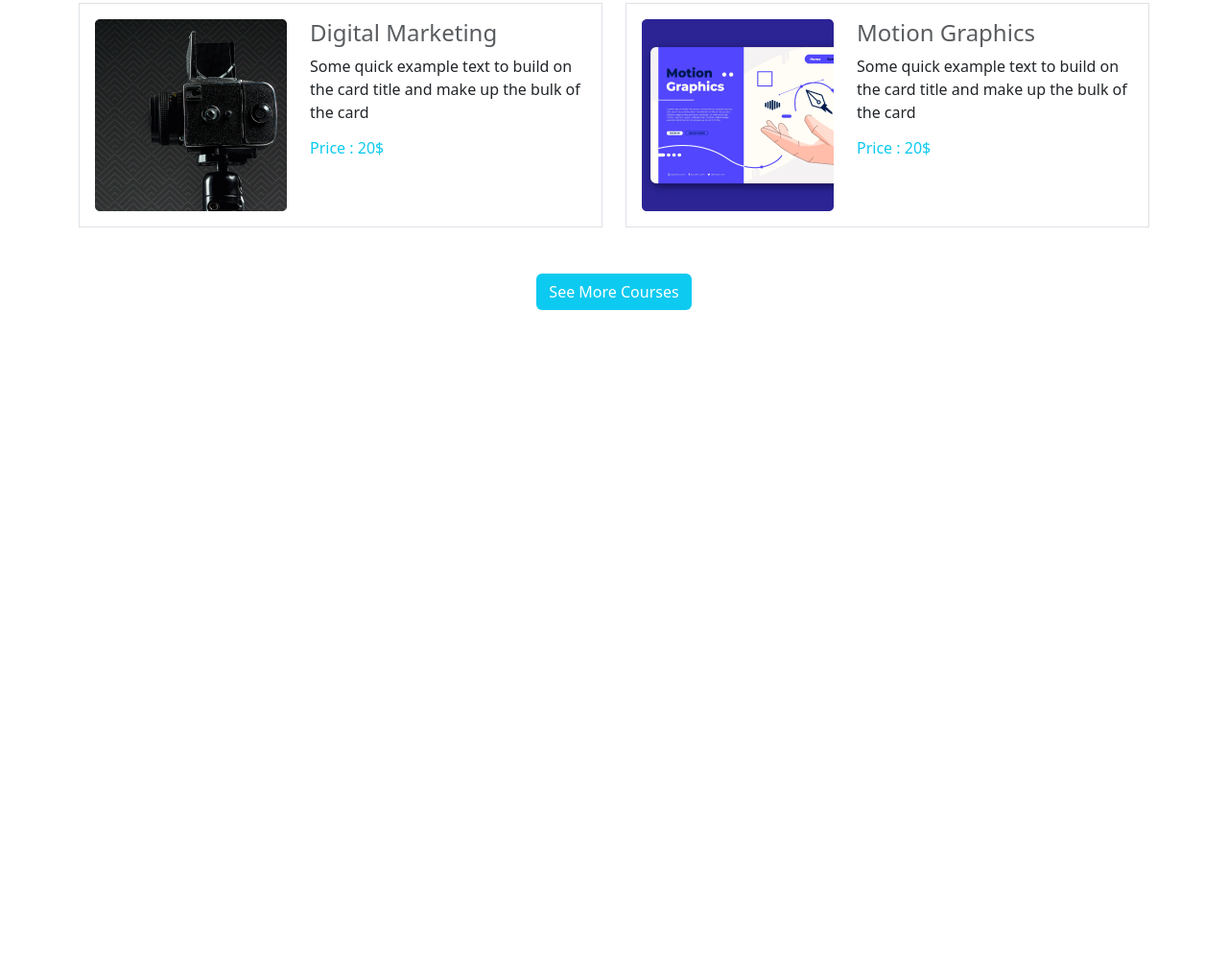
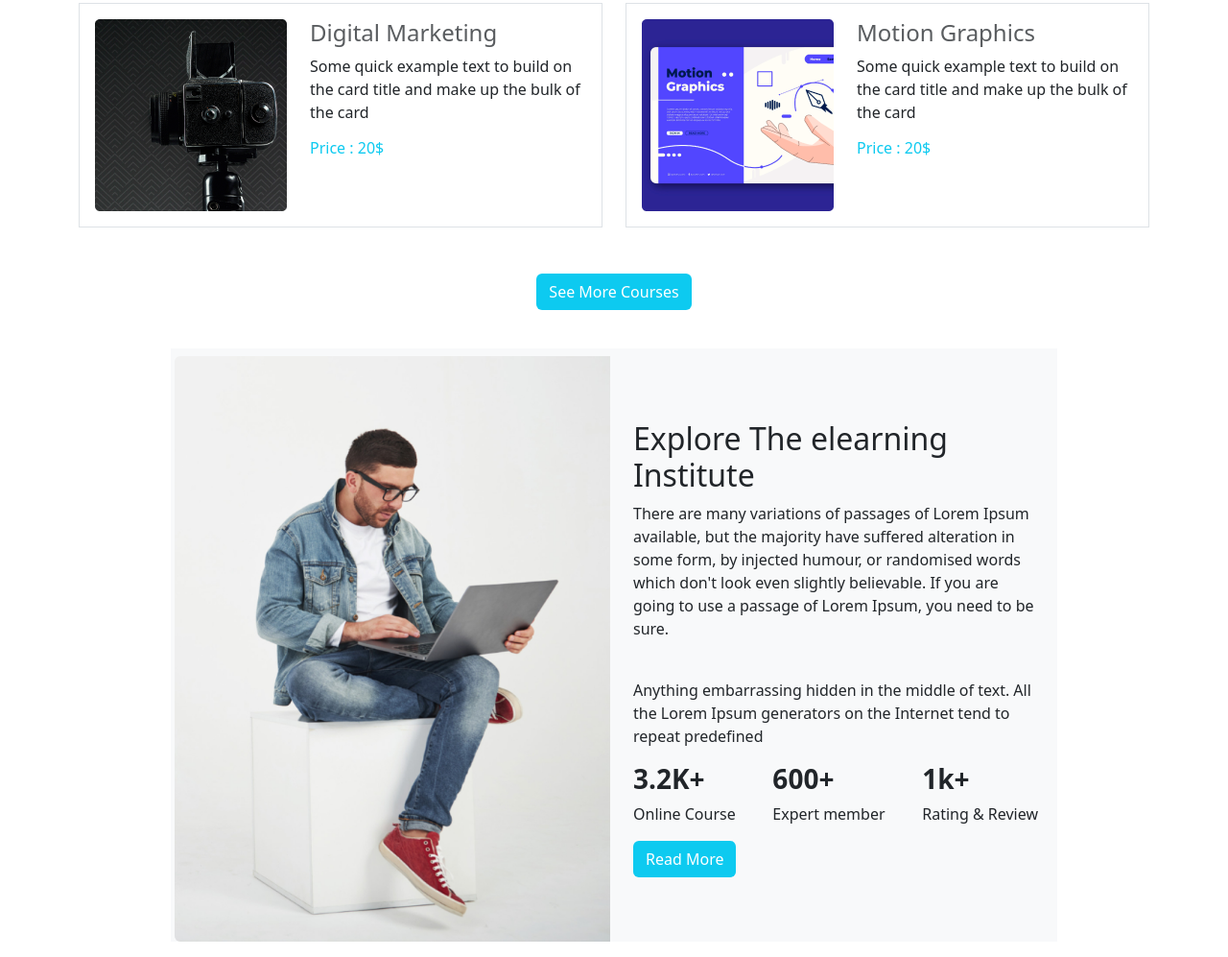
Before and after one commit to nahidchy/EdTech, a plain HTML site: page index.html in a window 1280 px wide. Shown: the part 1377-2374 px from the top of the page at 96% size. Before the commit the page ends 1700 px from the top, so only its background shows below. Drawn offline with nearby package versions, Linux system fonts and the light colour scheme.

Commit message:
explore learning added

```diff
--- a/index.html
+++ b/index.html
@@ -121,7 +121,7 @@
     </div>
         <div class="container overflow-hidden mb-5">
             <div class="row gy-3">
-                <div class="col-6">
+                <div class="col-lg-6">
                     <div class="p-3 border d-flex">
                         <div>
                           <img class="pe-4" src="./images/course/course-1.png" alt="">
@@ -134,7 +134,7 @@
                         </div>
                     </div>
                 </div>
-                <div class="col-6">
+                <div class="col-lg-6">
                     <div class="p-3 border d-flex">
                         <div>
                             <img class="pe-4" src="./images/course/course-2.png" alt="">
@@ -147,7 +147,7 @@
                         </div>
                     </div>
                 </div>
-                <div class="col-6">
+                <div class="col-lg-6">
                     <div class="p-3 border d-flex">
                         <div>
                             <img class="pe-4" src="./images/course/course-3.png" alt="">
@@ -160,7 +160,7 @@
                         </div>
                     </div>
                 </div>
-                <div class="col-6">
+                <div class="col-lg-6">
                     <div class="p-3 border d-flex">
                         <div>
                             <img class="pe-4" src="./images/course/course-4.png" alt="">
@@ -168,12 +168,12 @@
                         <div>
                             <h4 class="text-dark text-opacity-75">Javascript Basic to advanced</h4>
                             <p>Some quick example text to build on the card title
-                                and make up the bulk of the card</p>
+                            and make up the bulk of the card</p>
                             <h6 class="text-info">Price : 20$</h6>
                         </div>
                     </div>
                 </div>
-                <div class="col-6">
+                <div class="col-lg-6">
                     <div class="p-3 border d-flex">
                         <div>
                             <img class="pe-4" src="./images/course/course-5.png" alt="">
@@ -186,7 +186,7 @@
                         </div>
                     </div>
                 </div>
-                <div class="col-6">
+                <div class="col-lg-6">
                     <div class="p-3 border d-flex">
                         <div>
                             <img class="pe-4" src="./images/course/course-6.png" alt="">
@@ -205,6 +205,45 @@
                 <button class="btn bg-info text-white" type="submit">See More Courses</button>
                 </div>
     <!-- courses end -->
+    <!-- explore learning start -->
+                <div class=" container-fluid card mb-3 mt-5 border-0" style="max-width: 940px;">
+                    <div class="row g-2 align-items-center bg-light">
+                        <div class="col-6">
+                            <img src="./images/working.png" class="img-fluid rounded-start" alt="...">
+                        </div>
+                        <div class="col-6">
+                            <div class="card-body">
+                                <h2 class="card-title">Explore The elearning
+                                Institute</h2>
+                                <p class="card-text">There are many variations of passages of Lorem Ipsum available, but the
+                                majority have suffered alteration in some form, by injected humour, or
+                                randomised words which don't look even slightly believable. If you are going
+                                to use a passage of Lorem Ipsum, you need to be sure.</p>
+                                <br>
+                                <p>Anything embarrassing hidden in the middle of text. All the Lorem Ipsum
+                                generators on the Internet tend to repeat predefined</p>
+                                <div class="d-flex justify-content-between">
+                                    <div>
+                                        <h4 class="fs-3 fw-bold">3.2K+</h4>
+                                        <p>Online Course</p>
+                                    </div>
+                                    <div>
+                                        <h4 class="fs-3 fw-bold">600+</h4>
+                                        <p>Expert member</p>
+                                    </div>
+                                    <div>
+                                        <h4 class="fs-3 fw-bold">1k+</h4>
+                                        <p>Rating & Review</p>
+                                    </div>
+                                </div>
+                                <div>
+                                    <button class="btn bg-info text-white" type="submit">Read More</button>
+                                </div>
+                            </div>
+                        </div>
+                    </div>
+                </div>
+    <!-- explore learning end -->
 
     <!-- bootstrap js link -->
     <script src="	https://cdn.jsdelivr.net/npm/bootstrap@5.2.0/dist/js/bootstrap.bundle.min.js"></script>
```
